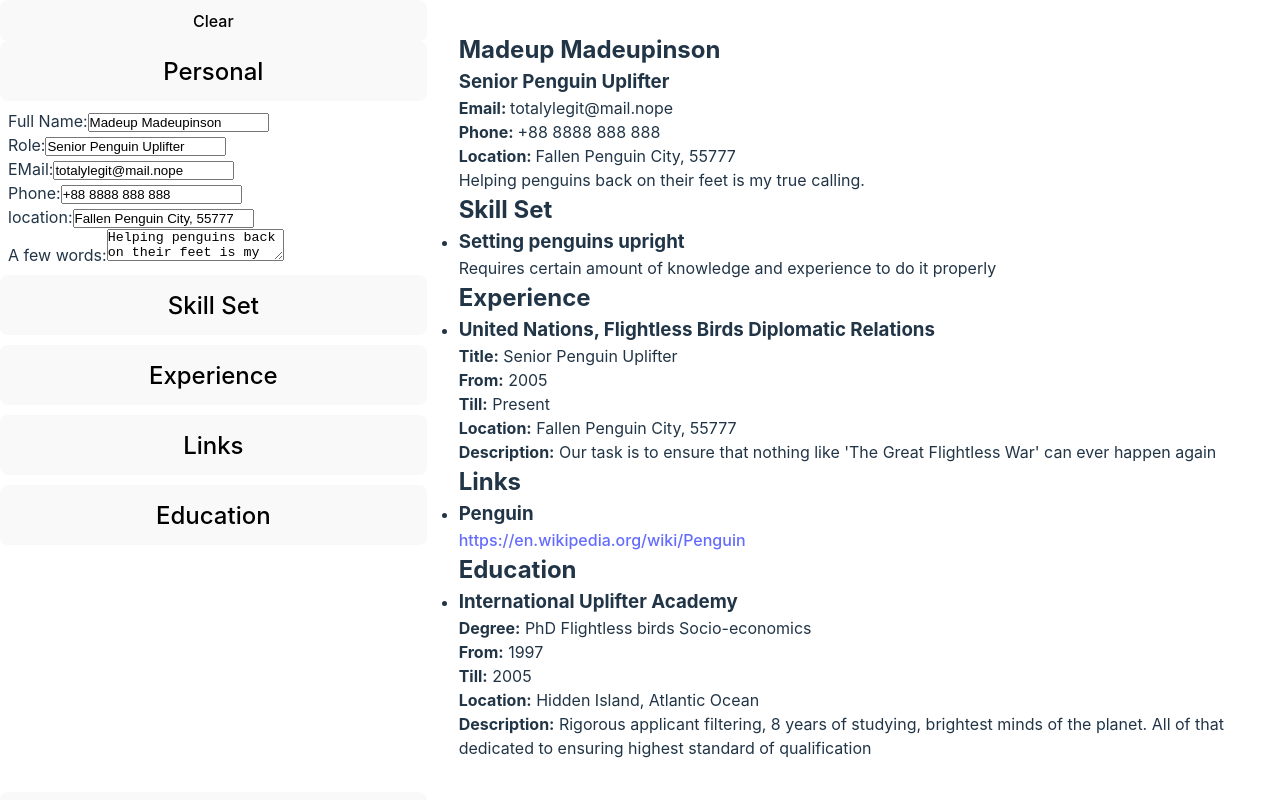
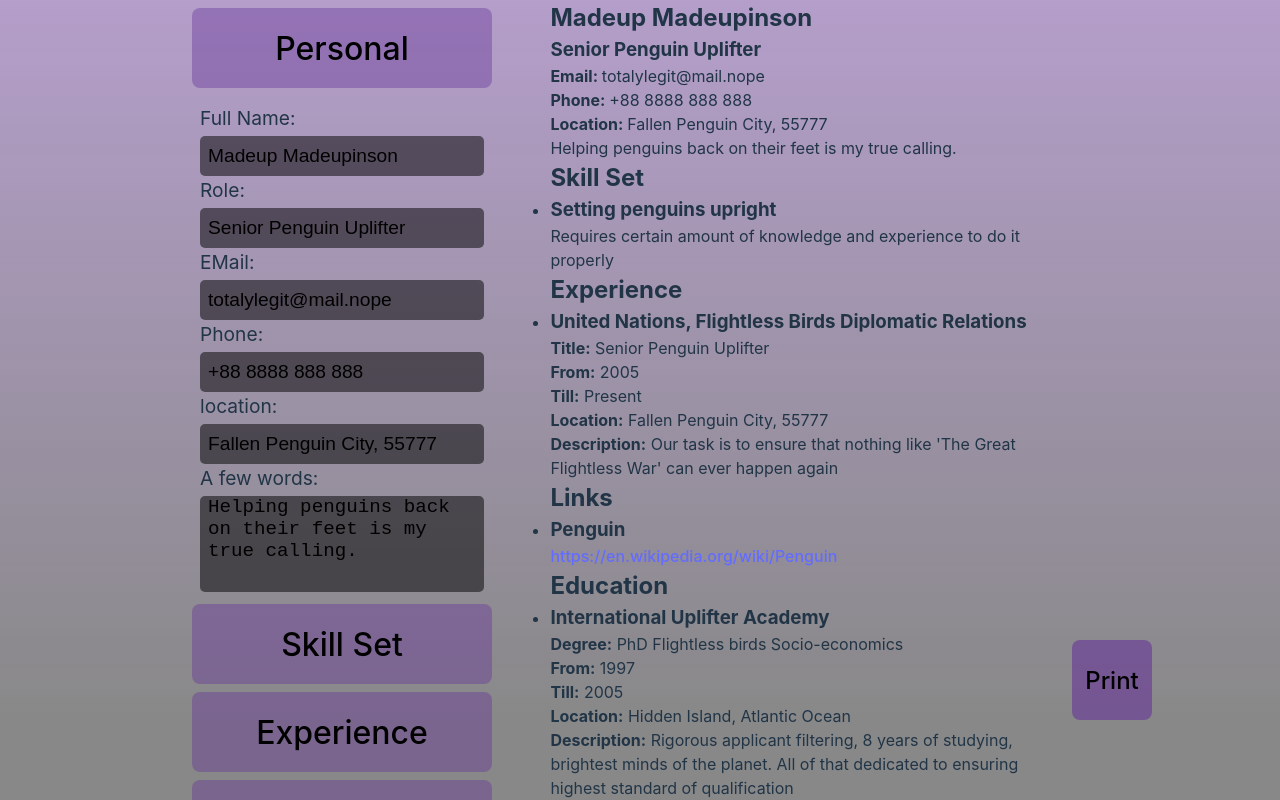
Before and after one commit to DarkestofTimes/CVApp, a React (Vite) app in the folder CVApp/: page / in a window 1280 px wide. Shown: the top 800 px of the page. Built offline with nearby package versions, Linux system fonts and the light colour scheme.

Commit message:
Add styling to fields

```diff
--- a/CVApp/src/components/EdItem.jsx
+++ b/CVApp/src/components/EdItem.jsx
@@ -15,18 +15,18 @@ export const EdItem = ({
       ref={edRef}
       onTransitionEnd={handleTransitionEnd}
       data-id={item.id}>
-      <h3 className="fieldsH2">
+      <h3 className="fieldsH3">
         <button onClick={toggleExpand} className="h3Button" data-id={item.id}>
           {item["School:"]}
         </button>
       </h3>
       <div className="content">
-        {Object.keys(item).map((key) => (
+        {Object.keys(item).map(
+          (key) =>
+            key !== "id" && (
               <div key={item.id + key} className="inputWrapper">
-            {key == "id" ? "" : <label htmlFor={item.id + key}>{key}</label>}
-            {key == "id" ? (
-              ""
-            ) : key == "Description:" ? (
+                <label htmlFor={item.id + key}>{key}</label>
+                {key == "Description:" ? (
                   <textarea
                     type="text"
                     id={item.id + key}
@@ -53,7 +53,8 @@ export const EdItem = ({
                   />
                 )}
               </div>
-        ))}
+            )
+        )}
 
         <button
           className="deleteItem"
--- a/CVApp/src/components/Education.jsx
+++ b/CVApp/src/components/Education.jsx
@@ -23,7 +23,7 @@ export const Education = ({
           Education
         </button>
       </h2>
-      <div className="content">
+      <div className="fieldContent">
         {education.map((item) => (
           <EdItem
             key={item.id}
@@ -35,7 +35,7 @@ export const Education = ({
             handleTransitionEnd={handleTransitionEnd}
           />
         ))}
-        <button className="addElement" onClick={addItem} data-set="education">
+        <button className="addItem" onClick={addItem} data-set="education">
           +
         </button>
       </div>
--- a/CVApp/src/components/ExpItem.jsx
+++ b/CVApp/src/components/ExpItem.jsx
@@ -15,19 +15,19 @@ export const ExpItem = ({
       onTransitionEnd={handleTransitionEnd}
       ref={expRef}
       data-id={item.id}>
-      <h3 className="fieldsH2">
+      <h3 className="fieldsH3">
         <button onClick={toggleExpand} className="h3Button" data-id={item.id}>
           {item["Company:"]}
         </button>
       </h3>
 
       <div className="content">
-        {Object.keys(item).map((key) => (
+        {Object.keys(item).map(
+          (key) =>
+            key !== "id" && (
               <div key={item.id + key} className="inputWrapper">
-            {key == "id" ? "" : <label htmlFor={item.id + key}>{key}</label>}
-            {key == "id" ? (
-              ""
-            ) : key == "Description:" ? (
+                <label htmlFor={item.id + key}>{key}</label>
+                {key == "Description:" ? (
                   <textarea
                     type="text"
                     id={item.id + key}
@@ -54,7 +54,8 @@ export const ExpItem = ({
                   />
                 )}
               </div>
-        ))}
+            )
+        )}
 
         <button
           className="deleteItem"
--- a/CVApp/src/components/Experience.jsx
+++ b/CVApp/src/components/Experience.jsx
@@ -23,7 +23,7 @@ export const Experience = ({
           Experience
         </button>
       </h2>
-      <div className="content">
+      <div className="fieldContent">
         {experience.map((item) => (
           <ExpItem
             key={item.id}
@@ -35,7 +35,7 @@ export const Experience = ({
             handleTransitionEnd={handleTransitionEnd}
           />
         ))}
-        <button className="addElement" onClick={addItem} data-set="experience">
+        <button className="addItem" onClick={addItem} data-set="experience">
           +
         </button>
       </div>
--- a/CVApp/src/components/Fields.jsx
+++ b/CVApp/src/components/Fields.jsx
@@ -34,9 +34,6 @@ export const Fields = ({
 
   return (
     <div className="fields">
-      <button className="clearForm" onClick={clearForm}>
-        Clear
-      </button>
       <Personal
         personal={personal}
         onChange={onChange}
@@ -85,6 +82,9 @@ export const Fields = ({
         fieldSectionRef={refs}
         handleTransitionEnd={handleTransitionEnd}
       />
+      <button className="clearForm" onClick={clearForm}>
+        Clear
+      </button>
       <RenderHeightOffset
         refs={refs}
         expand={expand}
--- a/CVApp/src/components/Links.jsx
+++ b/CVApp/src/components/Links.jsx
@@ -18,10 +18,10 @@ export const Links = ({
           Links
         </button>
       </h2>
-      <div className="content">
+      <div className="fieldContent">
         {links.length > 0
           ? links.map((link) => (
-              <div key={link.id} className="innerWrapper">
+              <div key={link.id} className="inputWrapper">
                 <label htmlFor={link.id + "name"}>Link to:</label>
                 <input
                   type="text"
@@ -39,16 +39,16 @@ export const Links = ({
                   data-set="links"
                 />
                 <button
-                  className="deleteSkill"
+                  className="deleteItem"
                   data-set="links"
                   data-id={link.id}
                   onClick={deleteItem}>
-                  X
+                  Delete
                 </button>
               </div>
             ))
           : ""}
-        <button className="addElement" onClick={addItem} data-set="links">
+        <button className="addItem" onClick={addItem} data-set="links">
           +
         </button>
       </div>
--- a/CVApp/src/components/Personal.jsx
+++ b/CVApp/src/components/Personal.jsx
@@ -15,7 +15,7 @@ export const Personal = ({
           Personal
         </button>
       </h2>
-      <div className="content">
+      <div className="fieldContent">
         {Object.keys(personal).map((key) => (
           <div key={key} className="inputWrapper">
             <label htmlFor={key}>
--- a/CVApp/src/components/RenderHeightOffset.jsx
+++ b/CVApp/src/components/RenderHeightOffset.jsx
@@ -13,17 +13,19 @@ export const RenderHeightOffset = ({ expand, refs, transitionDone }) => {
       const currentRef = refs[key].current;
       if (currentRef) {
         if (expand.outer == currentRef.getAttribute("data-id")) {
-          currentRef.style.height = `${calculateTotalHeight(currentRef)}px`;
+          currentRef.style.height = `${
+            calculateTotalHeight(currentRef) + 20
+          }px`;
         } else if (expand.inner == currentRef.getAttribute("data-id")) {
           currentRef.style.height = `${calculateTotalHeight(currentRef)}px`;
         } else {
           if (!currentRef.classList.contains("fieldSection")) {
             currentRef.style.height = `${
-              currentRef.querySelector(".h3Button").offsetHeight + 4
+              currentRef.querySelector(".h3Button").offsetHeight
             }px`;
           } else if (currentRef.classList.contains("fieldSection")) {
             currentRef.style.height = `${
-              currentRef.querySelector(".h2Button").offsetHeight + 10
+              currentRef.querySelector(".h2Button").offsetHeight
             }px`;
           }
         }
--- a/CVApp/src/components/Skills.jsx
+++ b/CVApp/src/components/Skills.jsx
@@ -17,10 +17,10 @@ export const Skills = ({
           Skill Set
         </button>
       </h2>
-      <div className="content">
+      <div className="fieldContent">
         {skills.length > 0
           ? skills.map((skill) => (
-              <div key={skill.id} className="innerWrapper">
+              <div key={skill.id} className="inputWrapper">
                 <label htmlFor={skill.id + "skill"}>Skill:</label>
                 <input
                   type="text"
@@ -38,16 +38,16 @@ export const Skills = ({
                   data-set="skills"
                 />
                 <button
-                  className="deleteSkill"
+                  className="deleteItem"
                   data-set="skills"
                   data-id={skill.id}
                   onClick={deleteItem}>
-                  X
+                  Delete
                 </button>
               </div>
             ))
           : ""}
-        <button className="addElement" onClick={addItem} data-set="skills">
+        <button className="addItem" onClick={addItem} data-set="skills">
           +
         </button>
       </div>
--- a/CVApp/src/styles/App.css
+++ b/CVApp/src/styles/App.css
@@ -2,48 +2,153 @@
   scroll-behavior: smooth;
 }
 
+#root {
+  min-height: 100vh;
+}
+
+body {
+  background: linear-gradient(
+    rgba(104, 59, 148, 0.495),
+    rgba(0, 0, 0, 0.468) 90%
+  );
+  background-attachment: fixed;
+}
+
 main {
-  width: 100vw;
+  width: 100%;
   display: grid;
   grid-template-columns: 1fr 2fr;
 }
 
 .fields {
-  max-height: 80vh;
-  width: 100%;
+  width: clamp(300px, 100%, 100%);
   display: grid;
   grid-template-rows: repeat(6, min-content);
+  grid-template-columns: 1fr;
   align-content: start;
+  margin: 0.5rem;
+  justify-content: center;
+  margin-left: auto;
+  margin-right: auto;
 }
 .preview {
-  width: 100%;
+  width: clamp(300px, 80%, 100%);
   position: sticky;
-  padding: 2rem;
+  margin: clamp(0, 1rem, 2rem);
+  margin-left: auto;
+  margin-right: auto;
 }
 
 .fieldSection {
   transition: height ease 0.4s;
   width: 100%;
   overflow: hidden;
+  margin-bottom: 0.5rem;
 }
 .h2Button {
+  min-height: 5rem;
+  font-size: 2rem;
   width: 100%;
+  background-color: rgba(102, 51, 153, 0.413);
 }
-.content {
-  padding: 0.5rem;
+.fieldContent {
+  display: flex;
+  flex-flow: column;
+  margin: 1rem 0.5rem;
 }
 
 .innerWrapper {
   transition: height ease 0.2s;
   width: 100%;
   overflow: hidden;
-  padding: 0.5rem;
+  margin: 0.5rem;
+  margin-left: auto;
+  margin-right: auto;
+  border-radius: 8px;
+}
+.fieldsH3 {
+  height: min-content;
 }
 .h3Button {
+  font-size: 1.4rem;
+  min-height: 4rem;
   width: 100%;
+  padding: 0.5rem;
+  background-color: rgba(0, 0, 0, 0.559);
 }
-.addElement {
+.content {
+  margin: 0.5rem;
+  display: grid;
+  grid-template-rows: repeat(5, 1fr);
+}
+.inputWrapper {
+  display: flex;
+  flex-wrap: wrap;
+}
+label {
   width: 100%;
+  font-size: 1.2rem;
+  height: 2rem;
+}
+input {
+  width: 100%;
+  font-size: 1.2rem;
+  border-radius: 5px;
+  border: none;
+  height: 2.5rem;
+  padding: 0 0.5rem;
+  background-color: rgba(0, 0, 0, 0.505);
+}
+textarea {
+  width: 100%;
+  height: 6rem;
+  font-size: 1.2rem;
+  border-radius: 5px;
+  border: none;
+  resize: none;
+  padding: 0 0.5rem;
+  background-color: rgba(0, 0, 0, 0.505);
+}
+
+.deleteItem {
+  width: 100%;
+  height: 3rem;
+  font-size: 1.4rem;
+  margin: 1rem 0;
+  background-color: rgba(148, 3, 3, 0.466);
+}
+.addItem {
+  min-height: 2.5rem;
+  width: 100%;
+  margin: 1rem;
+  margin-left: auto;
+  margin-right: auto;
+  font-size: 2rem;
+  font-weight: bold;
+  display: grid;
+  justify-content: center;
+  align-content: center;
+  background-color: rgba(0, 128, 0, 0.58);
+}
+
+.printBtn {
+  position: fixed;
+  bottom: 10vh;
+  right: 10vw;
+  width: 5rem;
+  height: 5rem;
+  background-color: rgba(102, 51, 153, 0.589);
+  font-size: 1.5rem;
+}
+
+.clearForm {
+  top: 5vh;
+  right: 10vw;
+  width: 7rem;
+  height: 3rem;
+  font-size: 1.5rem;
+  margin: 1rem;
+  background-color: rgba(148, 3, 3, 0.635);
 }
 
 @media (max-width: 426px) {
@@ -53,7 +158,13 @@ main {
   }
   .preview {
     width: 100%;
-    position: block;
+  }
+}
+
+@media screen and (min-width: 750px) {
+  main {
+    width: 70%;
+    margin: 0 auto;
   }
 }
 
@@ -71,3 +182,25 @@ main {
     display: none;
   }
 }
+
+/* SCROLLBAR */
+
+body::-webkit-scrollbar,
+textarea::-webkit-scrollbar {
+  width: 11px;
+}
+textarea,
+body {
+  scrollbar-width: thin;
+  scrollbar-color: rebeccapurple;
+}
+textarea::-webkit-scrollbar-track,
+body::-webkit-scrollbar-track {
+  background: hsl(0, 0%, 7%);
+}
+textarea::-webkit-scrollbar-thumb,
+body::-webkit-scrollbar-thumb {
+  background-color: rebeccapurple;
+  border-radius: 6px;
+  border: 1px solid black;
+}
--- a/CVApp/src/styles/styles.css
+++ b/CVApp/src/styles/styles.css
@@ -28,24 +28,11 @@ a:hover {
   color: #535bf2;
 }
 
-body {
-  margin: 0;
-  display: flex;
-  place-items: center;
-  min-width: 320px;
-  min-height: 100vh;
-}
-
-h1 {
-  font-size: 3.2em;
-  line-height: 1.1;
-}
-
 button {
   border-radius: 8px;
   border: 1px solid transparent;
-  padding: 0.6em 1.2em;
-  font-size: 1em;
+
+  font-size: 1rem;
   font-weight: 500;
   font-family: inherit;
   background-color: #1a1a1a;
@@ -69,6 +56,6 @@ button:focus-visible {
     color: #747bff;
   }
   button {
-    background-color: #f9f9f9;
+    background-color: aliceblue;
   }
 }
```
Lines whose indentation alone changed are shown as unchanged.
